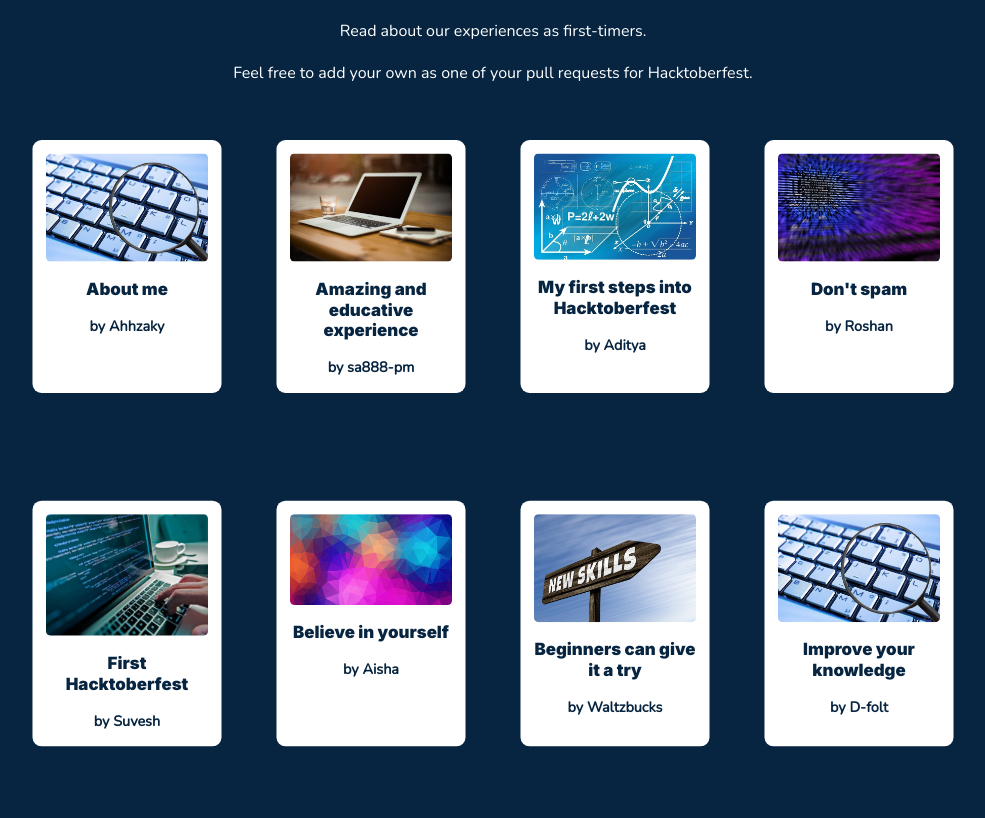
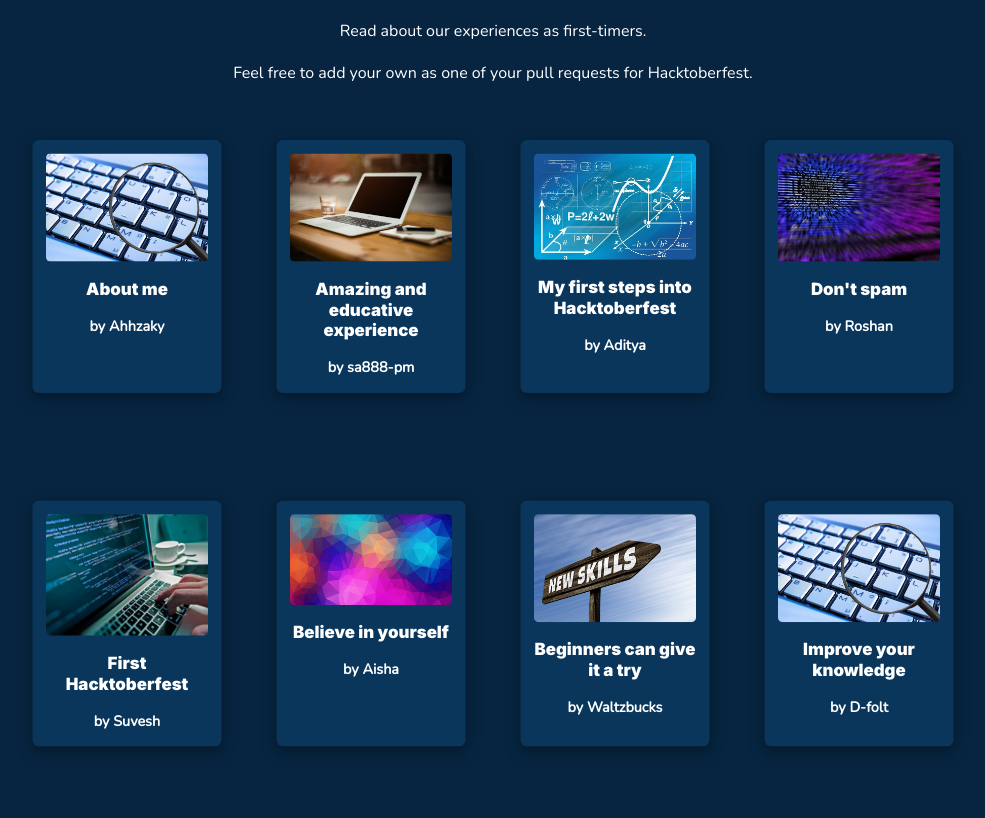
Before and after one commit to EmmaDawsonDev/guide-to-HF, a plain HTML site: page index.html in a window 1280 px wide. Shown: the part 682-1500 px from the top of the page, without its empty margins (147-1132 px from the left). Drawn offline with nearby package versions, Linux system fonts and the light colour scheme; files whose address does not match are found by name.

Commit message:
update card ui

```diff
--- a/styles.css
+++ b/styles.css
@@ -2,7 +2,7 @@
   --bg-color: #072540;
   --bg-color-lt: #ffffff;
   --text-color-lt: #ffffff;
-  --text-color-dk: #072540;
+  --text-color-dk: #ffffff;
   --highlight-lt: #ff8ae2;
   --highlight-dk: #9c4668;
 
@@ -151,10 +151,11 @@ nav a:hover,
   margin: 40px 5px;
   padding: 15px;
   max-width: 180px;
-  background-color: var(--bg-color-lt);
-  border-radius: 10px;
+  background-color: #0A365C;
+  border-radius: 7px;
   transform: scale(0.9);
   transition: transform 330ms ease-in-out;
+  box-shadow: 0 4px 8px 0 rgba(0, 0, 0, 0.2), 0 6px 20px 0 rgba(0, 0, 0, 0.19);
 }
 
 .card img {
```
Also changed, not shown: index.html (+0 -6 lines).
